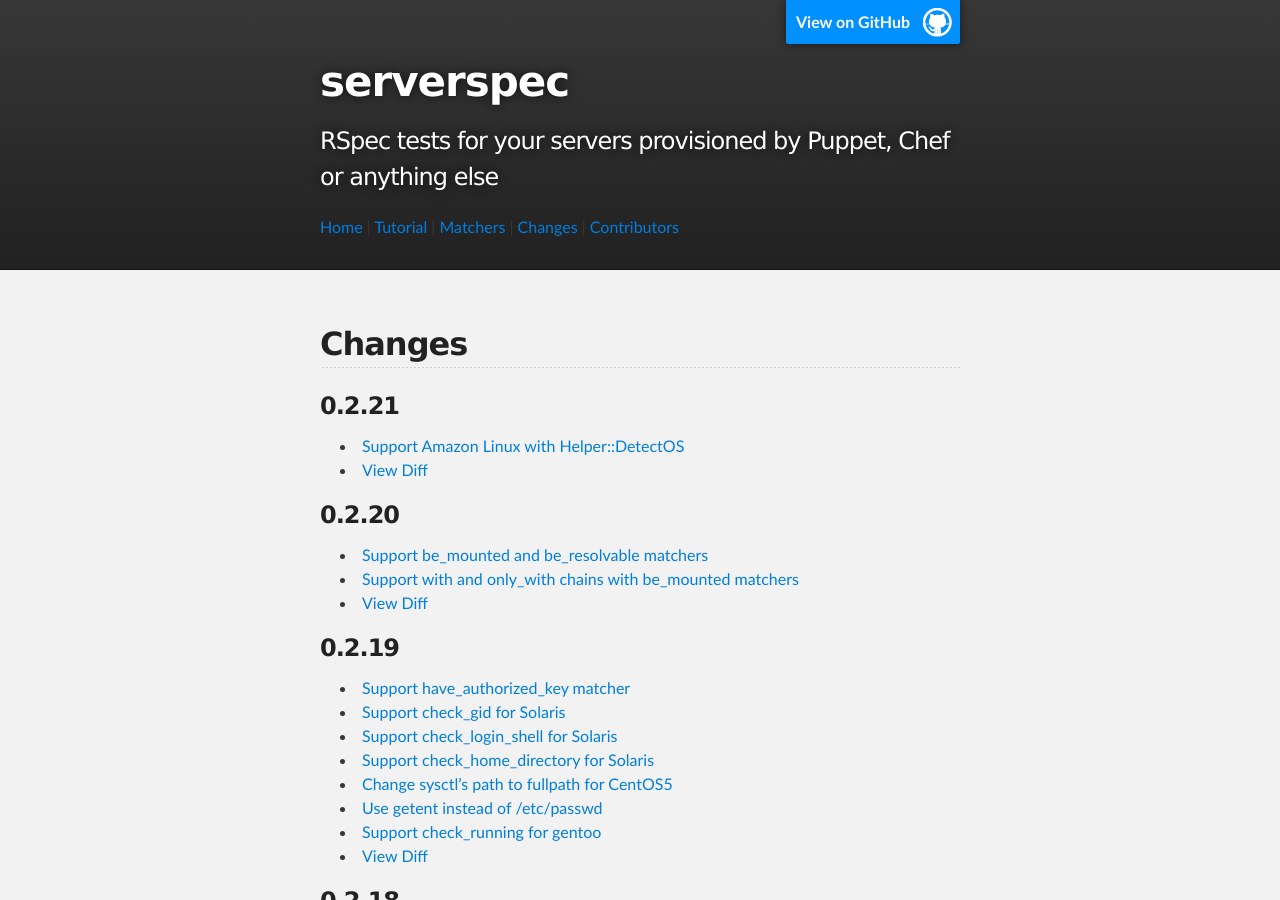
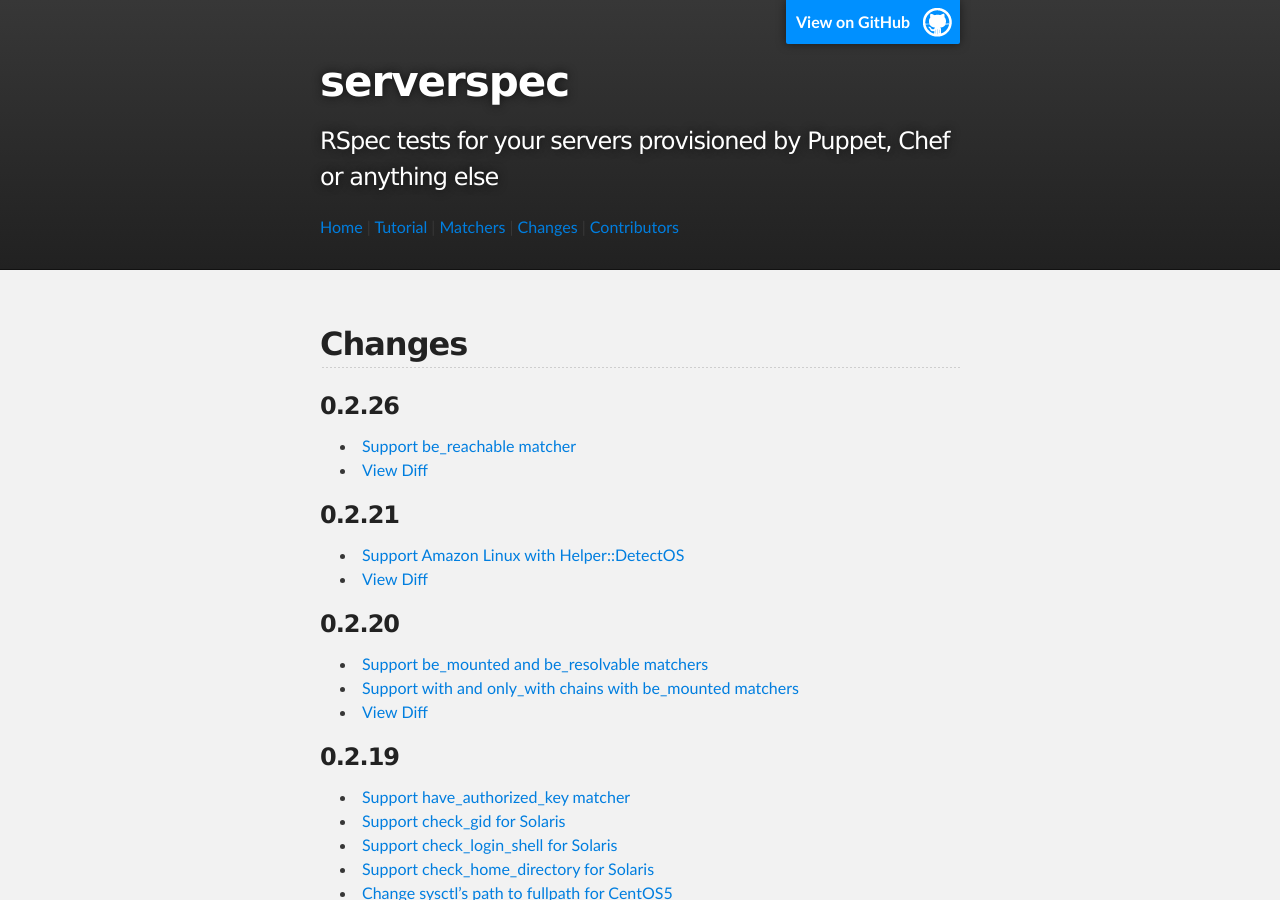
Before and after one commit to serverspec/serverspec.github.io, a Jekyll site: the page built from changes.md, in a window 1280 px wide and 900 px high. Built offline with Jekyll 4.4.1, drawn with Linux system fonts in a browser that asks for light colours; Markdown is read by kramdown in place of the engine named in the settings.

Commit message:
Add changes for v0.2.22

```diff
--- a/changes.md
+++ b/changes.md
@@ -4,6 +4,11 @@ title: changes
 ---
 
 ## Changes
+
+### 0.2.26
+
+ * [Support be_reachable matcher](https://github.com/mizzy/serverspec/pull/86)
+ * [View Diff](https://github.com/mizzy/serverspec/compare/v0.2.21...v0.2.22)
 
 ### 0.2.21
 
```
